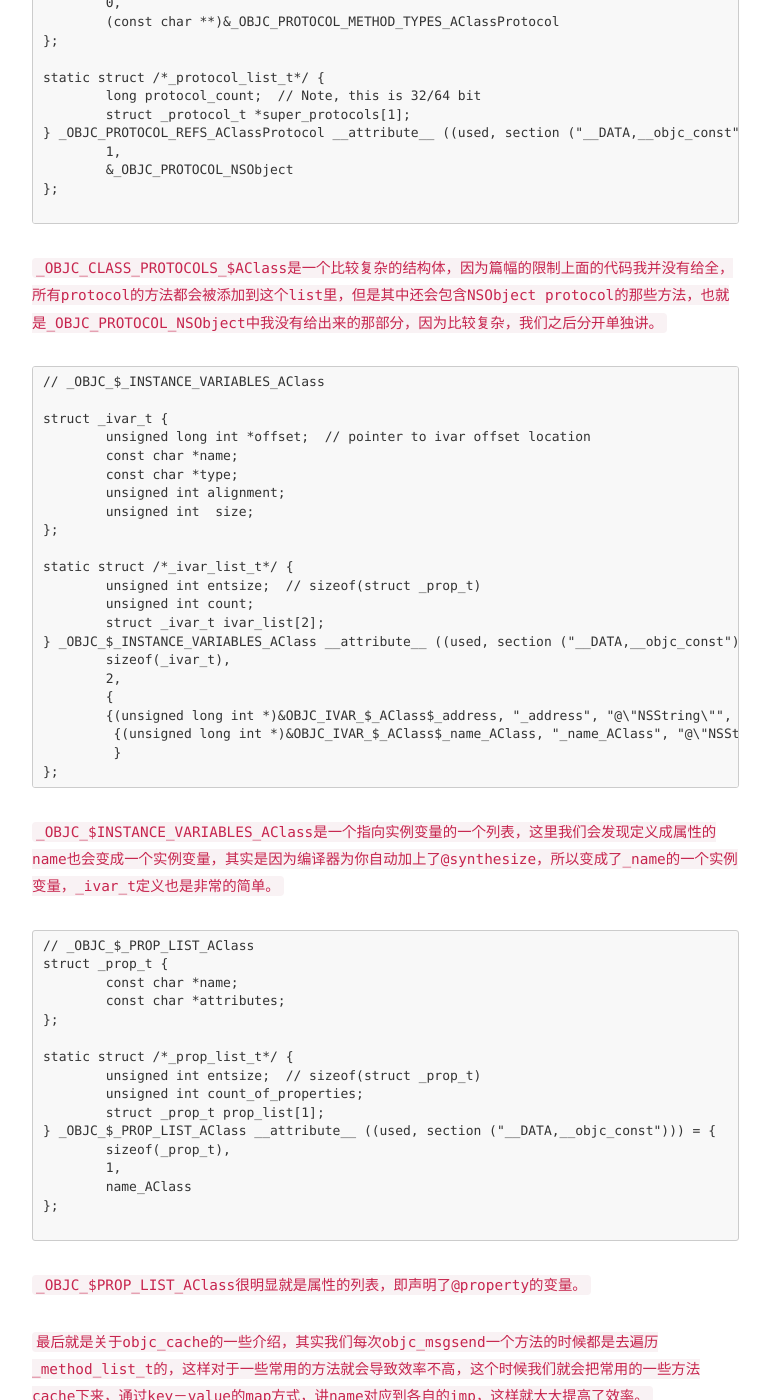
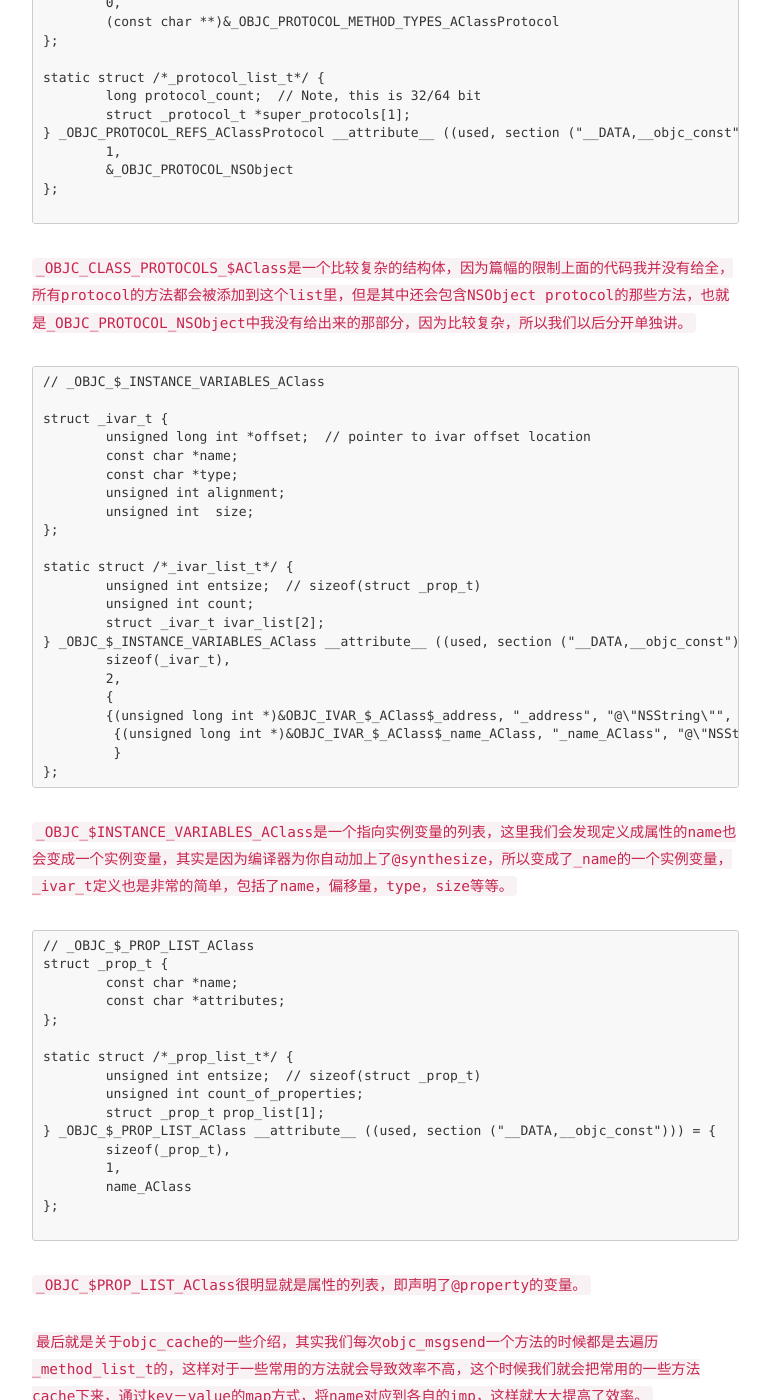
Before and after one commit to beichenming/beichenming.github.io, a Jekyll site: the page built from _posts/2016-06-22-NSObject对象模型解析(上).md, in a window 1280 px wide and 1400 px high, scrolled down 5281 px. Shown: the whole window, without its empty margins (233-1003 px from the left). Built offline with Jekyll 4.4.1, drawn with Linux system fonts in a browser that asks for light colours; nearby versions of some CDN libraries; comment, search, counter and statistics services are not loaded; some of the changed text lies outside the part shown.

Commit message:
update 2016-06-22-NSObject对象模型解析(上).md file

````diff
--- a/_posts/2016-06-22-NSObject对象模型解析(上).md
+++ b/_posts/2016-06-22-NSObject对象模型解析(上).md
@@ -14,7 +14,8 @@
 
 ---
 
- **很早就想讲关于NSObject这个对象的模型，其实网上有不少讲这方面知识的，但是我感觉很多都是千遍一律，而且有一些结论的并没有系统的论证，所以我会从我的理解层面来解析只要分为两方面，第一篇主要介绍NSObject整体的模型结构，第二篇是解析NSObject的一些方法。可能这两篇分享会很长，这个也是为了详细的介绍这些知识。**
+ **很早就想讲关于NSObject这个对象的模型，其实网上有不少讲这方面知识的，但是我感觉很多都是千遍一律，而且有一些结论的并没有系统的论证，所以我会从我的理解层面来解析主要分为两方面，第一篇主要介绍NSObject整体的模型结构，第二篇是解析NSObject的一些类方法和实例方法。所以可能这两篇分享会很长，这个也是为了详细的介绍这些知识。**
+
 
 ```
 typedef struct objc_class *Class;
@@ -245,7 +246,7 @@
 };
 
 ```
-`_OBJC_CLASS_PROTOCOLS_$AClass是一个比较复杂的结构体，因为篇幅的限制上面的代码我并没有给全，所有protocol的方法都会被添加到这个list里，但是其中还会包含NSObject protocol的那些方法，也就是_OBJC_PROTOCOL_NSObject中我没有给出来的那部分，因为比较复杂，我们之后分开单独讲。`
+`_OBJC_CLASS_PROTOCOLS_$AClass是一个比较复杂的结构体，因为篇幅的限制上面的代码我并没有给全，所有protocol的方法都会被添加到这个list里，但是其中还会包含NSObject protocol的那些方法，也就是_OBJC_PROTOCOL_NSObject中我没有给出来的那部分，因为比较复杂，所以我们以后分开单独讲。`
 
 ```
 // _OBJC_$_INSTANCE_VARIABLES_AClass
@@ -271,7 +272,7 @@
 	 }
 };
 ```
-`_OBJC_$INSTANCE_VARIABLES_AClass是一个指向实例变量的一个列表，这里我们会发现定义成属性的name也会变成一个实例变量，其实是因为编译器为你自动加上了@synthesize，所以变成了_name的一个实例变量，_ivar_t定义也是非常的简单。`
+`_OBJC_$INSTANCE_VARIABLES_AClass是一个指向实例变量的列表，这里我们会发现定义成属性的name也会变成一个实例变量，其实是因为编译器为你自动加上了@synthesize，所以变成了_name的一个实例变量，_ivar_t定义也是非常的简单，包括了name，偏移量，type，size等等。`
 
 ```
 // _OBJC_$_PROP_LIST_AClass
@@ -293,11 +294,11 @@
 ```
 `_OBJC_$PROP_LIST_AClass很明显就是属性的列表，即声明了@property的变量。`
 
-`最后就是关于objc_cache的一些介绍，其实我们每次objc_msgsend一个方法的时候都是去遍历_method_list_t的，这样对于一些常用的方法就会导致效率不高，这个时候我们就会把常用的一些方法cache下来，通过key－value的map方式，讲name对应到各自的imp，这样就大大提高了效率。`
+`最后就是关于objc_cache的一些介绍，其实我们每次objc_msgsend一个方法的时候都是去遍历_method_list_t的，这样对于一些常用的方法就会导致效率不高，这个时候我们就会把常用的一些方法cache下来，通过key－value的map方式，将name对应到各自的imp，这样就大大提高了效率。`
 
 ---
 
-###### 好，讲到这里，我们已经解决了我们的其中一个问题，接下来就是要讲最重要的问题了，OC中的metaclass到底是个什么东西，了解过的同学应该都知道，isa指针指向的其实就是一个metaclass，metaclass其实是一个类对象的类，可能这样解释会很抽象，确实不容易理解，我们通过实际的代码结构来验证这个问题。
+**好，讲到这里，我们已经解决了我们的其中一个问题，接下来就是要讲最重要的问题了，OC中的metaclass到底是个什么东西，了解过的同学应该都知道，isa指针指向的其实就是一个metaclass，metaclass其实是一个类对象的类，可能这样解释会很抽象，确实不容易理解，我们通过实际的代码结构来验证这个问题。**
 
 ```
 // AClass.cpp
@@ -345,7 +346,7 @@
 };
 
 ```
-看了上面的定义我们发现，之前我们没有在前面的_method_list中找到的那个类方法原来出现在这里，也就说OBJC_METACLASS$AClass里其实是去指向了类方法。这个就验证了网上说的一个结论:
+看了上面的定义我们发现，之前我们没有在前面的_method_list中找到的那个类方法原来出现在这里，也就说OBJC_METACLASS$AClass里其实包含了类方法。这个就验证了网上说的一个结论:
 
  * 当你向一个对象发送消息时，runtime会在这个对象所属的那个类的方法列表中查找。
  * 当你向一个类发送消息时，runtime会在这个类的meta-class的方法列表中查找。
````
Also changed, not shown: other parts of _posts/2016-06-22-NSObject对象模型解析(上).md (+4 -4 lines).
